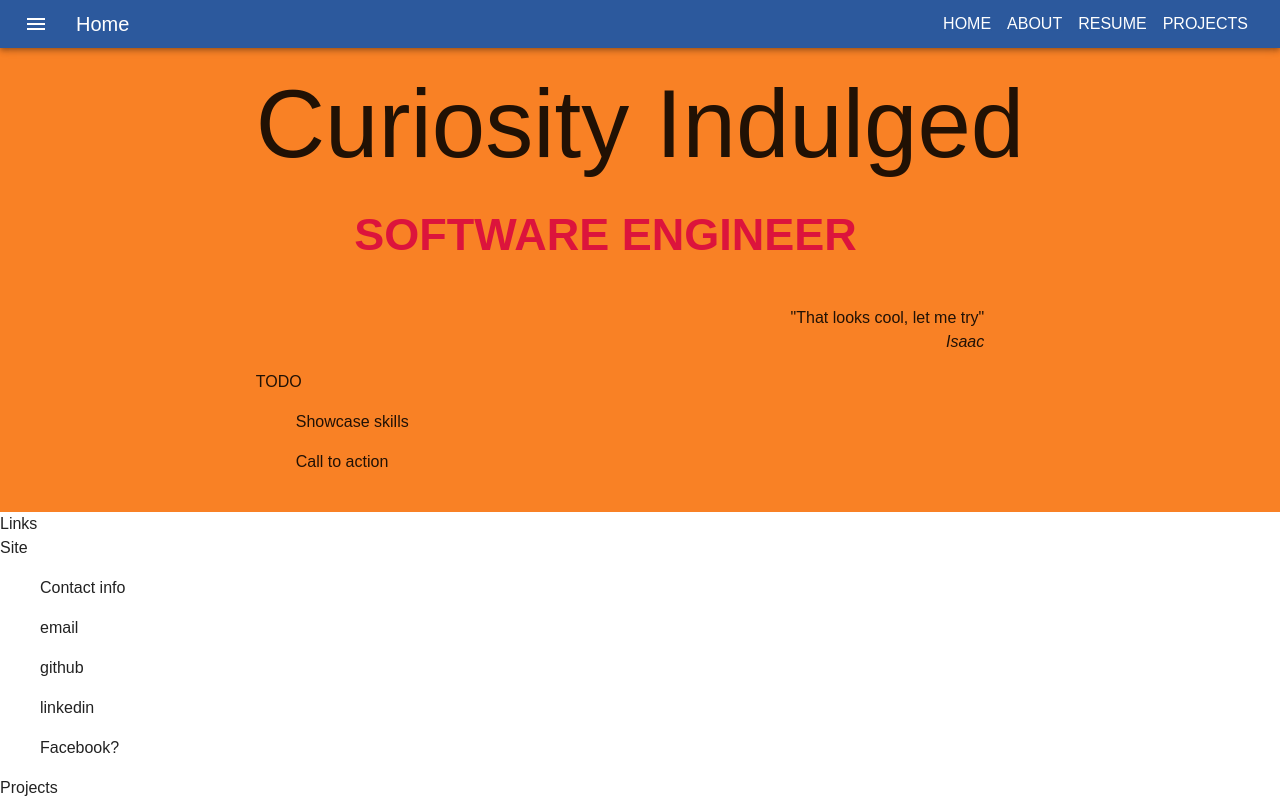
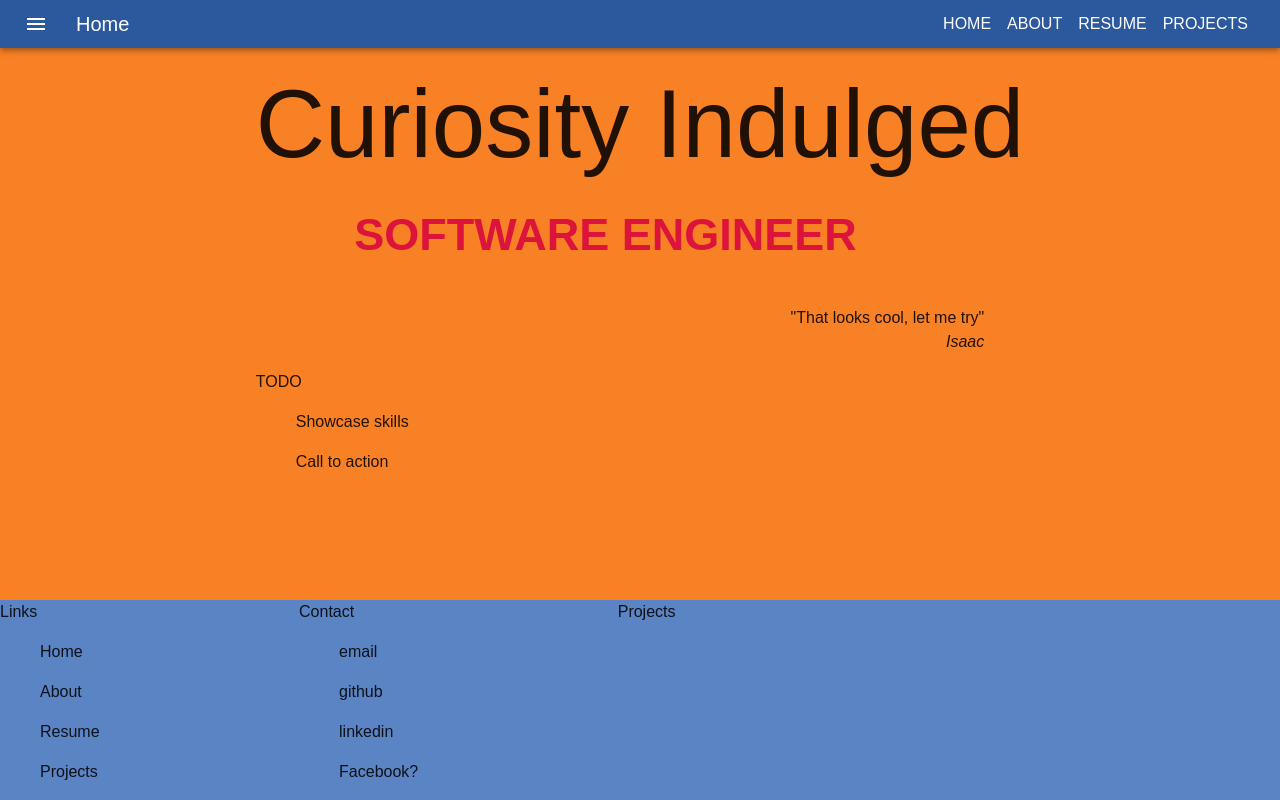
Before and after one commit to IsaacYocum/portfolio, a React (Create React App) app: page /portfolio/home in a window 1280 px wide. Built offline with nearby package versions, Linux system fonts and the light colour scheme.

Commit message:
footer center

```diff
--- /dev/null
+++ b/src/components/footer/Footer.css
@@ -0,0 +1,19 @@
+#footer {
+  display: flex;
+  justify-content: center;
+}
+
+.footerContent {
+  flex: 1;
+  display: flex;
+  flex-direction: row;
+  max-width: 1280px
+}
+
+.flexLinks  {
+  flex: .33 1 auto;
+}
+
+.flexFiller  {
+  flex: 1 1 auto;
+}
--- a/src/components/footer/Footer.tsx
+++ b/src/components/footer/Footer.tsx
@@ -1,24 +1,36 @@
 import { useTheme } from "@mui/material";
+import './Footer.css';
 
 let Footer = () => {
   let theme = useTheme();
+  console.log(theme)
 
   let styles = {
-    backgroundColor: theme.palette.background.paper
+    backgroundColor: theme.palette.primary.light,
   }
 
   return (
-    <footer style={styles}>
-      <div>Links</div>
-      <div>Site</div>
-      <div>
-        <ul>Contact info</ul>
-        <ul>email</ul>
-        <ul>github</ul>
-        <ul>linkedin</ul>
-        <ul>Facebook?</ul>
+    <footer
+      id="footer"
+      style={styles}
+    >
+      <div className="footerContent">
+        <div className="flexLinks">
+          Links
+          <ul>Home</ul>
+          <ul>About</ul>
+          <ul>Resume</ul>
+          <ul>Projects</ul>
+        </div>
+        <div className="flexLinks">
+          Contact
+          <ul>email</ul>
+          <ul>github</ul>
+          <ul>linkedin</ul>
+          <ul>Facebook?</ul>
+        </div>
+        <div className="flexFiller">Projects</div>
       </div>
-      <div>Projects</div>
     </footer>
   )
 }
```
